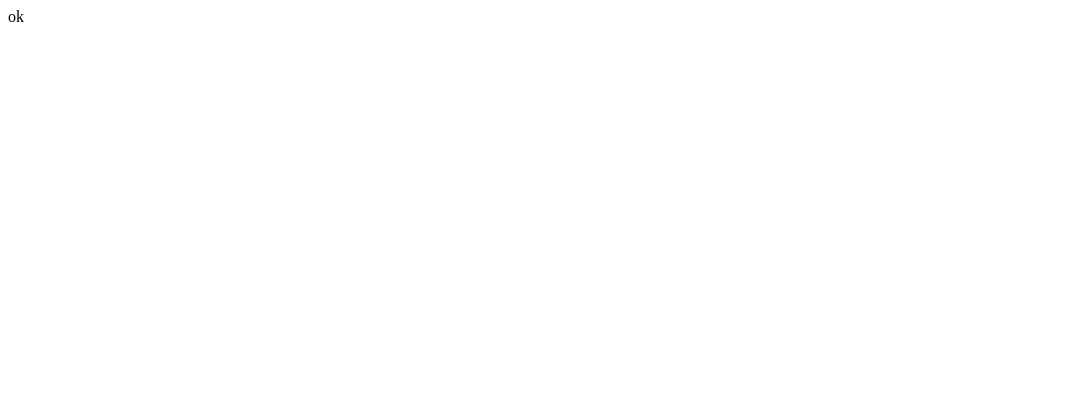
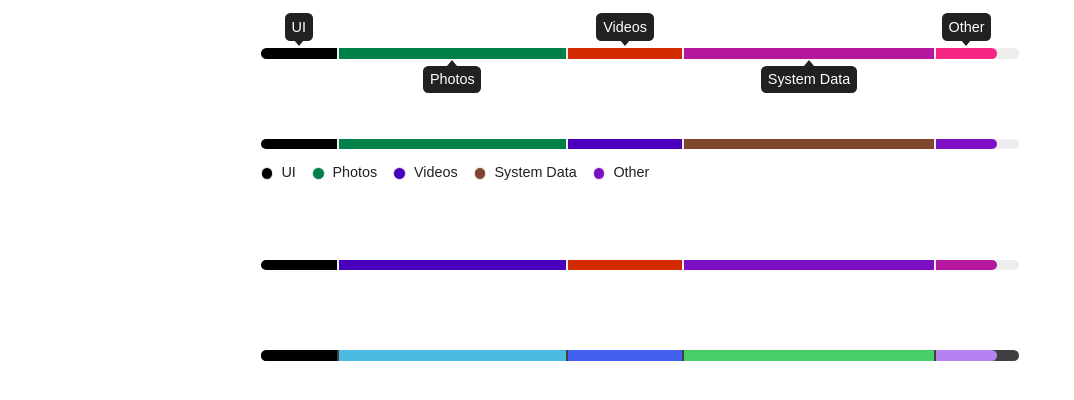
Before and after one commit to ChrisUser/react-usage-bar, a React (Vite) app: page / in a window 1280 px wide. Shown: the top 400 px of the page, without its empty margins (0-1074 px from the left). Built offline with nearby package versions, Linux system fonts and the light colour scheme.

Commit message:
feat: add examples to development page

```diff
--- a/package.json
+++ b/package.json
@@ -2,7 +2,7 @@
     "name": "react-usage-bar",
     "version": "1.2.1",
     "description": "Usage bar, graphic component for React",
-    "main": "dist/main.js",
+    "main": "dist/main.mjs",
     "types": "dist/main.d.ts",
     "files": [
         "dist"
@@ -15,7 +15,7 @@
         "url": "https://github.com/ChrisUser/react-usage-bar.git"
     },
     "scripts": {
-        "dev": "vite",
+        "start": "vite",
         "build": "tsc --p ./tsconfig-build.json && vite build",
         "test": "react-scripts test",
         "prepublishOnly": "yarn build",
--- a/src/main.tsx
+++ b/src/main.tsx
@@ -1,8 +1,48 @@
 import React from 'react'
 import ReactDOM from 'react-dom/client'
+import UsageBar from '../lib/UsageBar'
 
 const App = () => {
-    return <div>ok</div>
+    const itemsToDisplay = [
+        {
+            name: 'UI',
+            value: 10,
+            color: '#000000'
+        },
+        {
+            name: 'Photos',
+            value: 30
+        },
+        {
+            name: 'Videos',
+            value: 15
+        },
+        {
+            name: 'System Data',
+            value: 33
+        },
+        {
+            name: 'Other',
+            value: 8
+        }
+    ]
+
+    return (
+        <div style={{ display: 'flex', justifyContent: 'center', alignItems: 'center', flexDirection: 'column', gap: 32, width: '100%', marginTop: 24 }}>
+            <div style={{ padding: '24px 0', width: '60%' }}>
+                <UsageBar showFallbackColors items={itemsToDisplay} total={100} />
+            </div>
+            <div style={{ padding: '24px 0', width: '60%' }}>
+                <UsageBar showFallbackColors compactLayout items={itemsToDisplay} total={100} />
+            </div>
+            <div style={{ padding: '24px 0', width: '60%' }}>
+                <UsageBar showFallbackColors compactLayout showLabels={false} items={itemsToDisplay} total={100} />
+            </div>
+            <div style={{ padding: '24px 0', width: '60%' }}>
+                <UsageBar darkMode showFallbackColors compactLayout showLabels={false} items={itemsToDisplay} total={100} />
+            </div>
+        </div>
+    )
 }
 
 ReactDOM.createRoot(document.getElementById('root')!).render(
```
